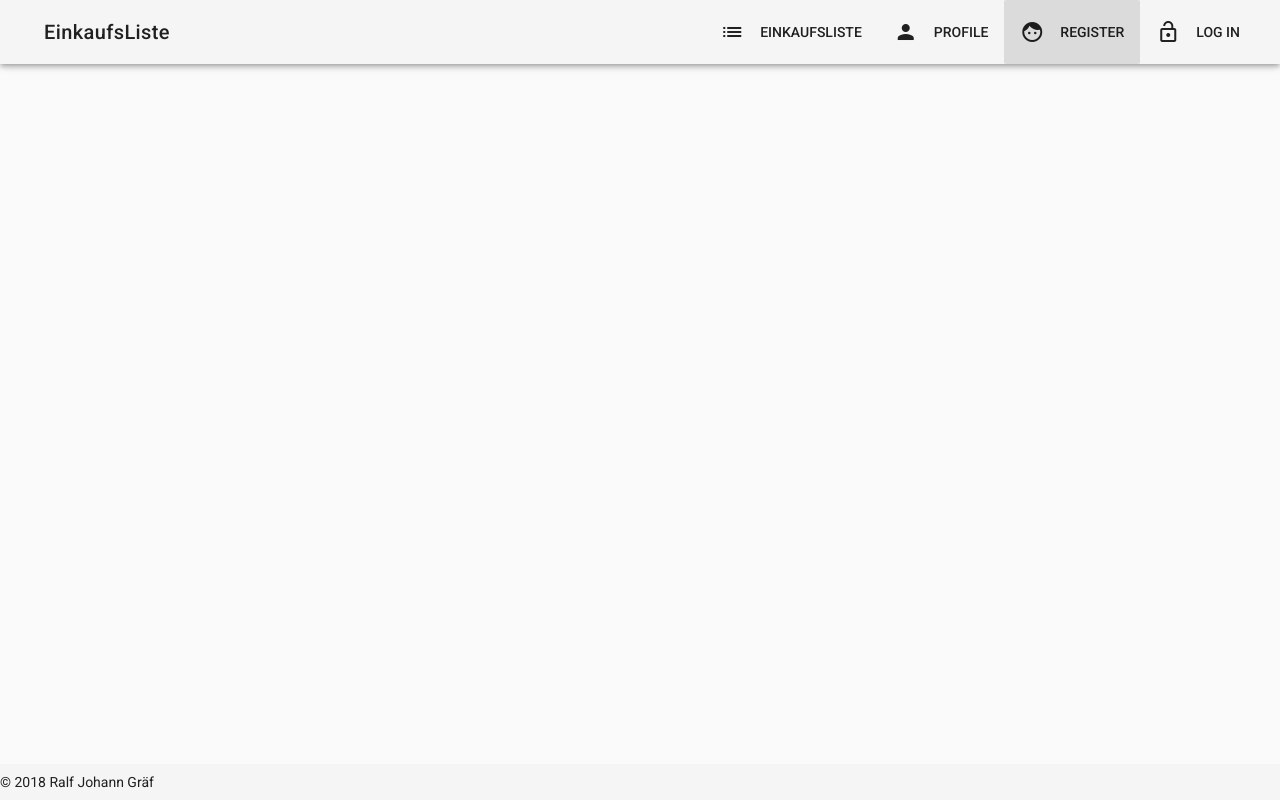
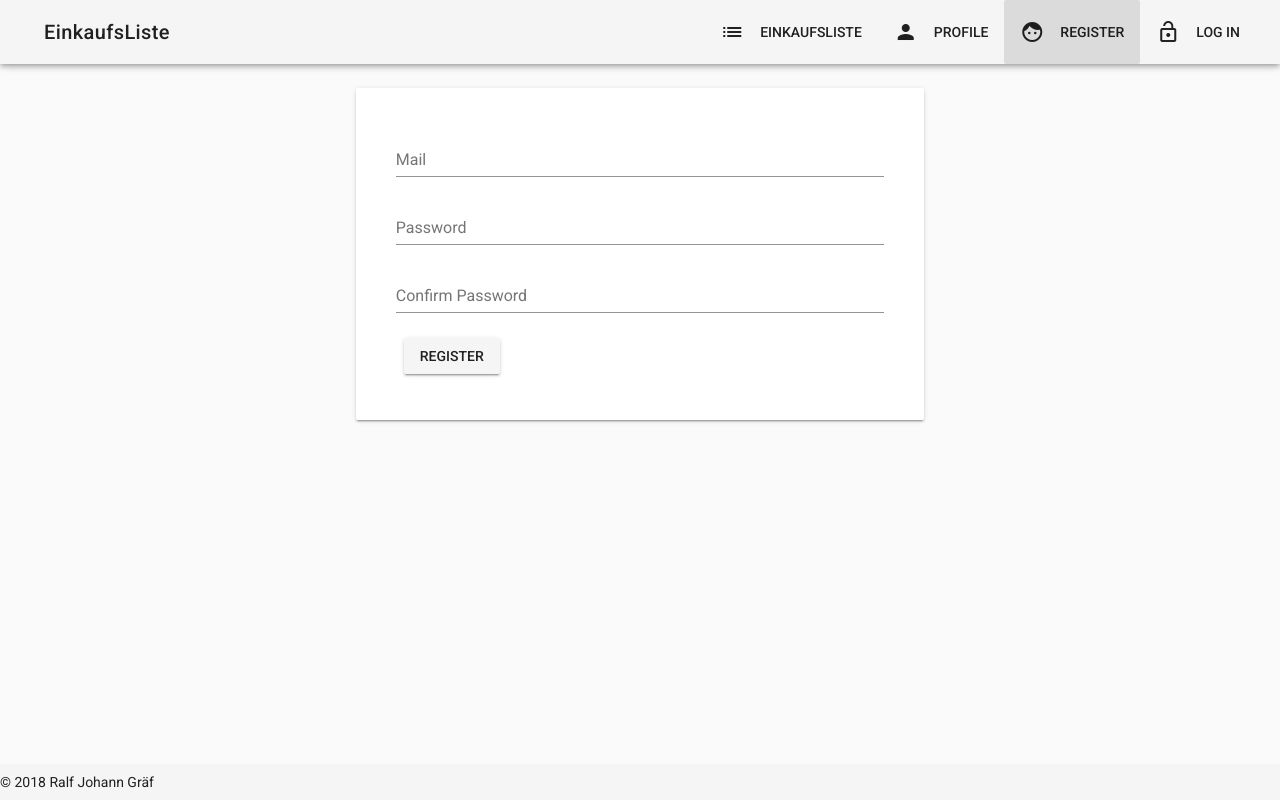
Before and after one commit to ralfgraef/vueeinkaufsliste, a Vue app: page /register in a window 1280 px wide. Built offline with nearby package versions, Linux system fonts and the light colour scheme; no server answers; the database is empty.

Commit message:
add register and login components

```diff
--- /dev/null
+++ b/src/components/User/Login.vue
@@ -0,0 +1,66 @@
+<template>
+  <v-container>
+    <v-layout row>
+      <v-flex xs12 sm6 offset-sm3>
+        <v-card>
+          <v-card-text>
+            <v-container>
+              <form @submit.prevent="onSignup">
+                <v-layout row>
+                  <v-flex xs12>
+                    <v-text-field
+                      name="email"
+                      label="Mail"
+                      id="email"
+                      v-model="email"
+                      type="email"
+                      required></v-text-field>
+                  </v-flex>
+                </v-layout>
+                <v-layout row>
+                  <v-flex xs12>
+                    <v-text-field
+                      name="password"
+                      label="Password"
+                      id="password"
+                      v-model="password"
+                      type="password"
+                      required></v-text-field>
+                  </v-flex>
+                </v-layout>
+                <v-layout row>
+                  <v-flex xs12>
+                    <v-text-field
+                      name="confirmPassword"
+                      label="Confirm Password"
+                      id="confirmPassword"
+                      v-model="confirmPassword"
+                      type="password"
+                      :rules="[comparePasswords]"></v-text-field>
+                  </v-flex>
+                </v-layout>
+                <v-layout row>
+                  <v-flex xs12>
+                    <v-btn type="submit">Log in</v-btn>
+                  </v-flex>
+                </v-layout>
+              </form>
+            </v-container>
+          </v-card-text>
+        </v-card>
+      </v-flex>
+    </v-layout>
+  </v-container>
+</template>
+
+<script>
+  export default {
+    data () {
+      return {
+        email: '',
+        password: '',
+        confirmPassword: ''
+      }
+    }
+  }
+</script>
--- /dev/null
+++ b/src/components/User/Register.vue
@@ -0,0 +1,66 @@
+<template>
+  <v-container>
+    <v-layout row>
+      <v-flex xs12 sm6 offset-sm3>
+        <v-card>
+          <v-card-text>
+            <v-container>
+              <form @submit.prevent="onSignup">
+                <v-layout row>
+                  <v-flex xs12>
+                    <v-text-field
+                      name="email"
+                      label="Mail"
+                      id="email"
+                      v-model="email"
+                      type="email"
+                      required></v-text-field>
+                  </v-flex>
+                </v-layout>
+                <v-layout row>
+                  <v-flex xs12>
+                    <v-text-field
+                      name="password"
+                      label="Password"
+                      id="password"
+                      v-model="password"
+                      type="password"
+                      required></v-text-field>
+                  </v-flex>
+                </v-layout>
+                <v-layout row>
+                  <v-flex xs12>
+                    <v-text-field
+                      name="confirmPassword"
+                      label="Confirm Password"
+                      id="confirmPassword"
+                      v-model="confirmPassword"
+                      type="password"
+                      :rules="[comparePasswords]"></v-text-field>
+                  </v-flex>
+                </v-layout>
+                <v-layout row>
+                  <v-flex xs12>
+                    <v-btn type="submit">Register</v-btn>
+                  </v-flex>
+                </v-layout>
+              </form>
+            </v-container>
+          </v-card-text>
+        </v-card>
+      </v-flex>
+    </v-layout>
+  </v-container>
+</template>
+
+<script>
+  export default {
+    data () {
+      return {
+        email: '',
+        password: '',
+        confirmPassword: ''
+      }
+    }
+  }
+</script>
--- a/src/router/index.js
+++ b/src/router/index.js
@@ -2,6 +2,8 @@ import Vue from 'vue'
 import Router from 'vue-router'
 import Home from '@/components/Home'
 import List from '@/components/List/List'
+import Register from '@/components/User/Register'
+import Login from '@/components/User/Login'
 
 Vue.use(Router)
 
@@ -17,6 +19,16 @@ export default new Router({
       path: '/list',
       name: 'list',
       component: List
+    },
+    {
+      path: '/register',
+      name: 'register',
+      component: Register
+    },
+    {
+      path: '/login',
+      name: 'login',
+      component: Login
     }
   ]
 })
```
